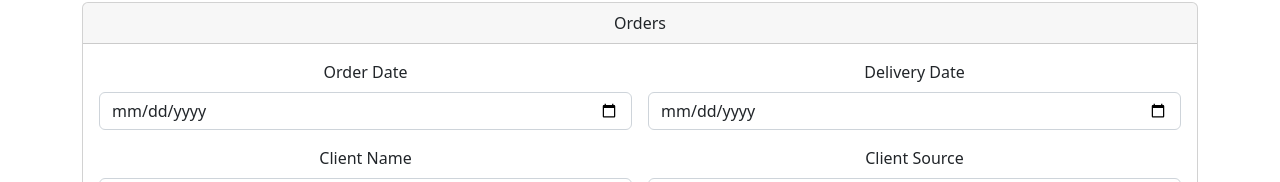
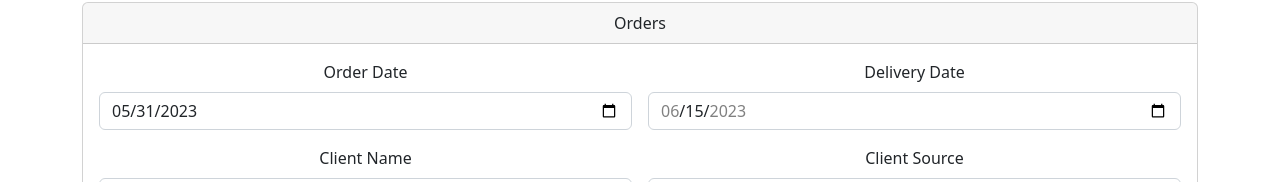
Before and after one commit to joelalex94/sample-project, a React (Create React App) app: page /order/addorder in a window 1280 px wide. Shown: the part 178-360 px from the top of the page. Built offline with nearby package versions, Linux system fonts and the light colour scheme.

Commit message:
form final submit

```diff
--- a/package.json
+++ b/package.json
@@ -8,8 +8,10 @@
     "@testing-library/user-event": "^13.5.0",
     "bootstrap": "^5.2.3",
     "bootstrap-icons": "^1.10.5",
+    "date-fns": "^2.30.0",
     "firebase": "^9.22.1",
     "react": "^18.2.0",
+    "react-datepicker": "^4.12.0",
     "react-dom": "^18.2.0",
     "react-router-dom": "^6.11.2",
     "react-scripts": "5.0.1",
--- a/src/pages/Order/addOrder.js
+++ b/src/pages/Order/addOrder.js
@@ -3,6 +3,7 @@ import {useHistory, useParams} from "react-router-dom";
 import {db, storage} from '../../firebase';
 import { collection, addDoc } from "firebase/firestore";
 import { getDownloadURL, uploadBytesResumable, ref } from "firebase/storage";
+import { format, addDays } from 'date-fns';
 
 
 
@@ -21,18 +22,40 @@ const AddOrder = () => {
 
     const [percent, setPercent] = useState(0);
 
+    useEffect(() => {
+        // Get the current date
+        const today = new Date();
+
+        // Format the start date as 'yyyy-mm-dd'
+        const formattedStartDate = format(today, 'yyyy-MM-dd');
+
+        // Add 15 days to the current date
+        const futureDate = addDays(today, 15);
+
+        // Format the end date as 'yyyy-mm-dd'
+        const formattedEndDate = format(futureDate, 'yyyy-MM-dd');
+
+        // Set the values of start and end dates in state
+        setOrderDate(formattedStartDate);
+        setDeliveryDate(formattedEndDate);
+      }, []);
 
     const handleFileChange = (e) => {
         const selectedFile = e.target.files[0];
         setFile(selectedFile);
     }
 
-    // const handleDate = (e) => {
-    //     var date = new Date(e.target.value);
-    //     setOrderDate(date);
-    //     setDeliveryDate(date  + 1);
-    //     console.log( new Date(orderDate).toISOString() ,  e.target.value);
-    // }
+    const handleDate = (e) => {
+        const date = new Date(e.target.value);
+        const currentDate = format(date, 'yyyy-MM-dd');
+        const deadlineDate = addDays(date, 15);
+        const modifiedDeadlineDate = format(deadlineDate, 'yyyy-MM-dd');
+
+        setOrderDate(currentDate);
+        setDeliveryDate(modifiedDeadlineDate);
+
+
+    }
 
 
     const handleSubmit = async (e) => {
@@ -92,11 +115,12 @@ const AddOrder = () => {
                         <form className="row g-3" onSubmit={handleSubmit}>
                             <div className="col-md-6">
                                 <label htmlFor="orderDate" className="form-label">Order Date</label>
-                                <input type="date" className="form-control" id="orderDate" name="orderDate"  value={orderDate}  onChange={(e) => setOrderDate(e.target.value)}/>
+                                <input type="date" className="form-control" id="orderDate" name="orderDate"  value={orderDate} min={orderDate}  onChange={handleDate}/>
+
                             </div>
                             <div className="col-md-6">
                                 <label htmlFor="deliveryDate" className="form-label">Delivery Date</label>
-                                <input type="date" className="form-control" id="deliveryDate" name="deliveryDate"  value={deliveryDate}  onChange={(e) => setDeliveryDate(e.target.value)}/>
+                                <input type="date" className="form-control" id="deliveryDate" name="deliveryDate"  value={deliveryDate} min={deliveryDate}  max={deliveryDate} onChange={(e) => setDeliveryDate(e.target.value)}/>
                             </div>
                             <div className="col-md-6">
                                 <label htmlFor="clientName" className="form-label">Client Name</label>
```
Also changed, not shown: 1 other file (tests, documents, lock files or other folders).
